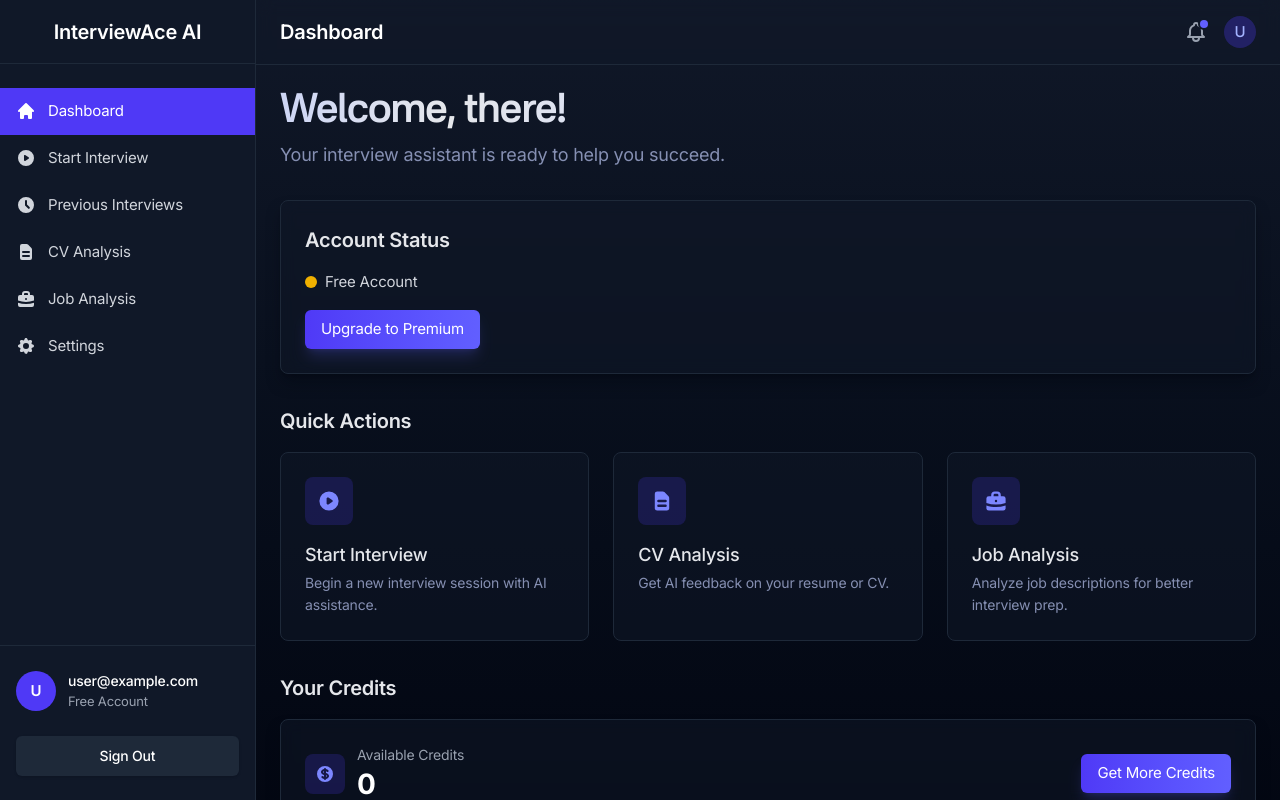
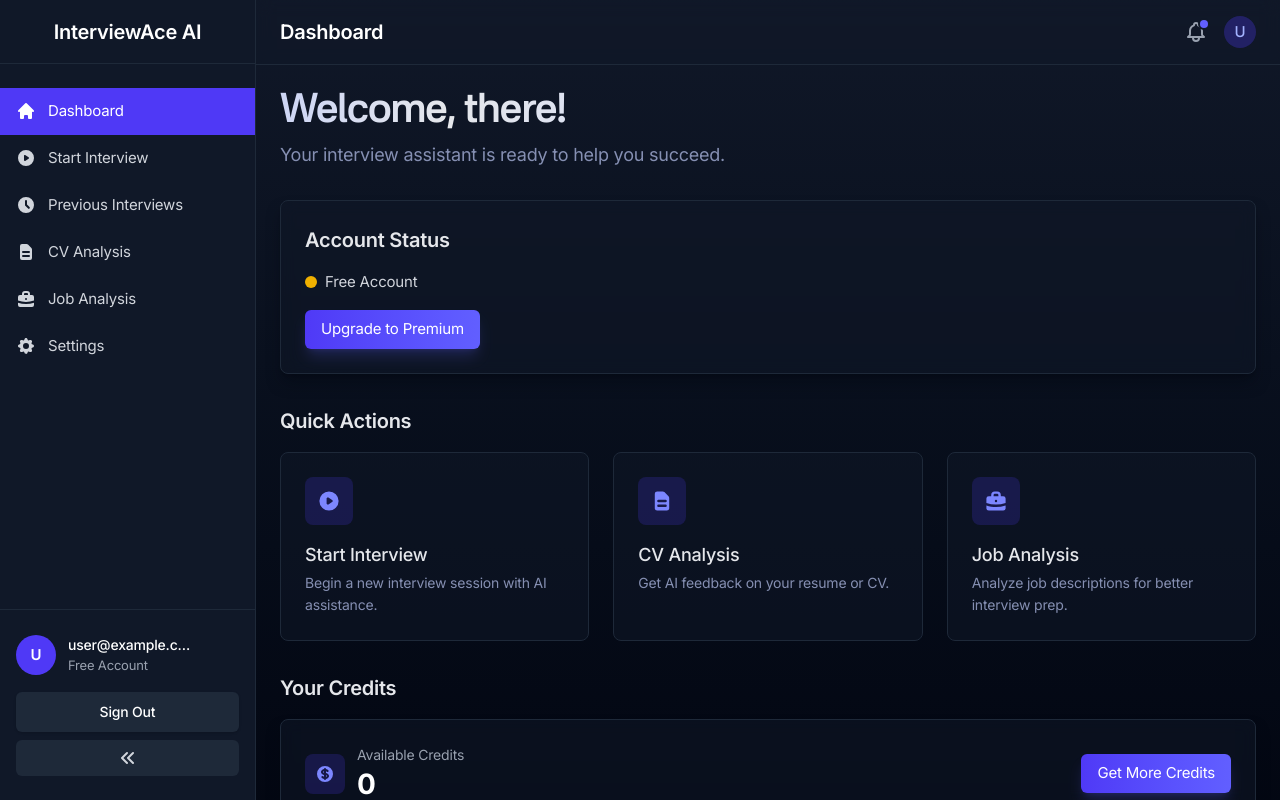
Before and after one commit to NuvaGit/ParakeeAIClone, a Next.js app in the folder interview-assistant/: page /dashboard in a window 1280 px wide. Built offline with nearby package versions, Linux system fonts and the light colour scheme; no server answers; the database is empty; sample sign-in values are in the browser's storage.

Commit message:
sidebar fold

```diff
--- a/interview-assistant/components/dashboard/Sidebar.tsx
+++ b/interview-assistant/components/dashboard/Sidebar.tsx
@@ -4,12 +4,29 @@ import { useRouter, usePathname } from 'next/navigation';
 import Link from 'next/link';
 import { useAuth } from '@/firebase/auth';
 import { useDashboard } from '@/context/DashboardContext';
+import { useState, useEffect } from 'react';
 
 export default function Sidebar() {
   const { user, logout } = useAuth();
   const { userData } = useDashboard();
   const router = useRouter();
   const pathname = usePathname();
+  const [isCollapsed, setIsCollapsed] = useState(false);
+
+  // Check localStorage for saved sidebar state
+  useEffect(() => {
+    const savedState = localStorage.getItem('sidebarCollapsed');
+    if (savedState) {
+      setIsCollapsed(savedState === 'true');
+    }
+  }, []);
+
+  // Save sidebar state to localStorage
+  const toggleSidebar = () => {
+    const newState = !isCollapsed;
+    setIsCollapsed(newState);
+    localStorage.setItem('sidebarCollapsed', String(newState));
+  };
 
   const handleLogout = async () => {
     await logout();
@@ -75,31 +92,45 @@ export default function Sidebar() {
   ];
 
   return (
-    <div className="flex h-screen w-64 flex-col bg-gray-900 border-r border-gray-800">
-      <div className="flex items-center justify-center h-16 border-b border-gray-800">
-        <h1 className="text-xl font-semibold text-white">InterviewAce AI</h1>
+    <div
+      className={`flex h-screen flex-col bg-gray-900 border-r border-gray-800 transition-all duration-300 ease-in-out ${
+        isCollapsed ? 'w-16' : 'w-64'
+      }`}
+    >
+      <div className={`flex items-center justify-center h-16 border-b border-gray-800 transition-all duration-300 ${
+        isCollapsed ? 'px-2' : 'px-4'
+      }`}>
+        {isCollapsed ? (
+          <div className="h-8 w-8 flex-shrink-0 rounded-full bg-indigo-600 flex items-center justify-center">
+            <span className="text-white font-semibold text-sm">IA</span>
+          </div>
+        ) : (
+          <h1 className="text-xl font-semibold text-white truncate">InterviewAce AI</h1>
+        )}
       </div>
 
-      <div className="flex flex-col justify-between flex-1 mt-6">
+      <div className="flex flex-col justify-between flex-1 mt-6 overflow-y-auto">
         <nav>
           {navItems.map((item) => (
             <Link
               key={item.name}
               href={item.href}
-              className={`flex items-center px-4 py-3 transition-colors ${
+              title={isCollapsed ? item.name : ''}
+              className={`flex items-center ${isCollapsed ? 'justify-center' : 'px-4'} py-3 transition-colors ${
                 pathname === item.href
                   ? 'text-white bg-indigo-600'
                   : 'text-gray-300 hover:text-white hover:bg-gray-800'
               }`}
             >
-              <span className="mr-3">{item.icon}</span>
-              {item.name}
+              <span className={isCollapsed ? '' : 'mr-3'}>{item.icon}</span>
+              {!isCollapsed && <span className="transition-opacity duration-300">{item.name}</span>}
             </Link>
           ))}
         </nav>
 
-        <div className="px-4 py-6 border-t border-gray-800">
-          <div className="flex items-center">
+        <div className={`${isCollapsed ? 'px-2' : 'px-4'} py-6 border-t border-gray-800`}>
+          {!isCollapsed && (
+            <div className="flex items-center mb-4">
               <div className="flex-shrink-0">
                 <div className="h-10 w-10 rounded-full bg-indigo-600 flex items-center justify-center">
                   <span className="text-white font-semibold">
@@ -108,19 +139,52 @@ export default function Sidebar() {
                 </div>
               </div>
               <div className="ml-3">
-              <p className="text-sm font-medium text-white">{userData?.name || user?.email}</p>
+                <p className="text-sm font-medium text-white truncate max-w-32">{userData?.name || user?.email}</p>
                 <p className="text-xs text-gray-400">
                   {userData?.hasActiveSubscription ? 'Premium' : 'Free'} Account
                 </p>
               </div>
             </div>
+          )}
 
-          <div className="mt-6">
+          <div className="flex flex-col space-y-2">
+            {isCollapsed ? (
               <button
                 onClick={handleLogout}
-              className="w-full flex items-center justify-center px-4 py-2 border border-transparent rounded-md shadow-sm text-sm font-medium text-white bg-gray-800 hover:bg-gray-700"
+                title="Sign Out"
+                className="flex items-center justify-center w-full p-2 border border-transparent rounded-md shadow-sm text-white bg-gray-800 hover:bg-gray-700 transition-colors"
+              >
+                <svg xmlns="http://www.w3.org/2000/svg" className="h-5 w-5" viewBox="0 0 20 20" fill="currentColor">
+                  <path fillRule="evenodd" d="M3 3a1 1 0 00-1 1v12a1 1 0 001 1h12a1 1 0 001-1V4a1 1 0 00-1-1H3zm11 4a1 1 0 10-2 0v4a1 1 0 102 0V7z" clipRule="evenodd" />
+                  <path d="M11 9.5a.5.5 0 01.5-.5h4a.5.5 0 010 1h-4a.5.5 0 01-.5-.5z" />
+                </svg>
+              </button>
+            ) : (
+              <button
+                onClick={handleLogout}
+                className="w-full flex items-center justify-center px-4 py-2 border border-transparent rounded-md shadow-sm text-sm font-medium text-white bg-gray-800 hover:bg-gray-700 transition-colors"
               >
                 Sign Out
+              </button>
+            )}
+
+            {/* Collapse/Expand Toggle Button */}
+            <button
+              onClick={toggleSidebar}
+              className="flex items-center justify-center p-2 rounded-md bg-gray-800 text-gray-300 hover:bg-gray-700 hover:text-white transition-colors"
+              aria-label={isCollapsed ? "Expand sidebar" : "Collapse sidebar"}
+            >
+              {isCollapsed ? (
+                <svg xmlns="http://www.w3.org/2000/svg" className="h-5 w-5" viewBox="0 0 20 20" fill="currentColor">
+                  <path fillRule="evenodd" d="M10.293 15.707a1 1 0 010-1.414L14.586 10l-4.293-4.293a1 1 0 111.414-1.414l5 5a1 1 0 010 1.414l-5 5a1 1 0 01-1.414 0z" clipRule="evenodd" />
+                  <path fillRule="evenodd" d="M4.293 15.707a1 1 0 010-1.414L8.586 10 4.293 5.707a1 1 0 011.414-1.414l5 5a1 1 0 010 1.414l-5 5a1 1 0 01-1.414 0z" clipRule="evenodd" />
+                </svg>
+              ) : (
+                <svg xmlns="http://www.w3.org/2000/svg" className="h-5 w-5" viewBox="0 0 20 20" fill="currentColor">
+                  <path fillRule="evenodd" d="M15.707 4.293a1 1 0 010 1.414L11.414 10l4.293 4.293a1 1 0 01-1.414 1.414l-5-5a1 1 0 010-1.414l5-5a1 1 0 011.414 0z" clipRule="evenodd" />
+                  <path fillRule="evenodd" d="M9.707 4.293a1 1 0 010 1.414L5.414 10l4.293 4.293a1 1 0 01-1.414 1.414l-5-5a1 1 0 010-1.414l5-5a1 1 0 011.414 0z" clipRule="evenodd" />
+                </svg>
+              )}
             </button>
           </div>
         </div>
```
Lines whose indentation alone changed are shown as unchanged.
